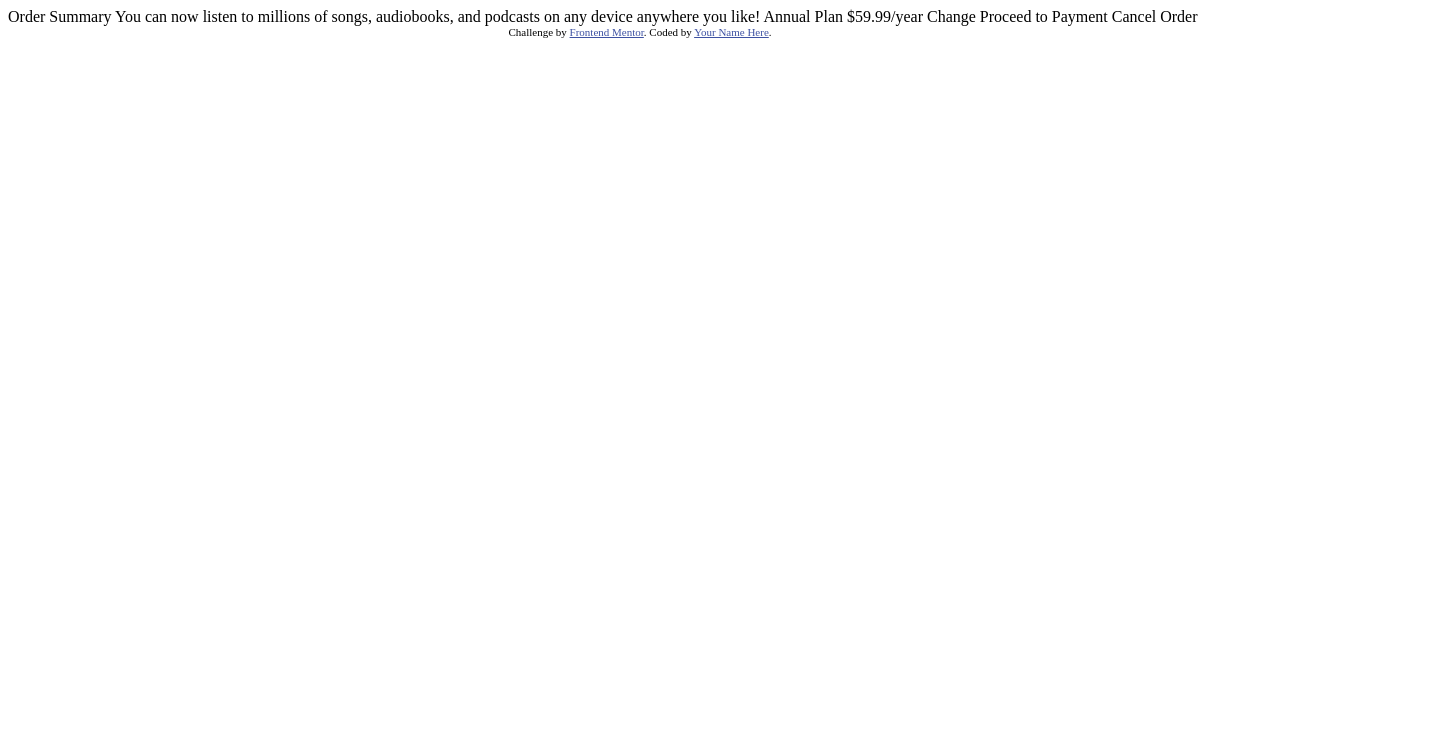
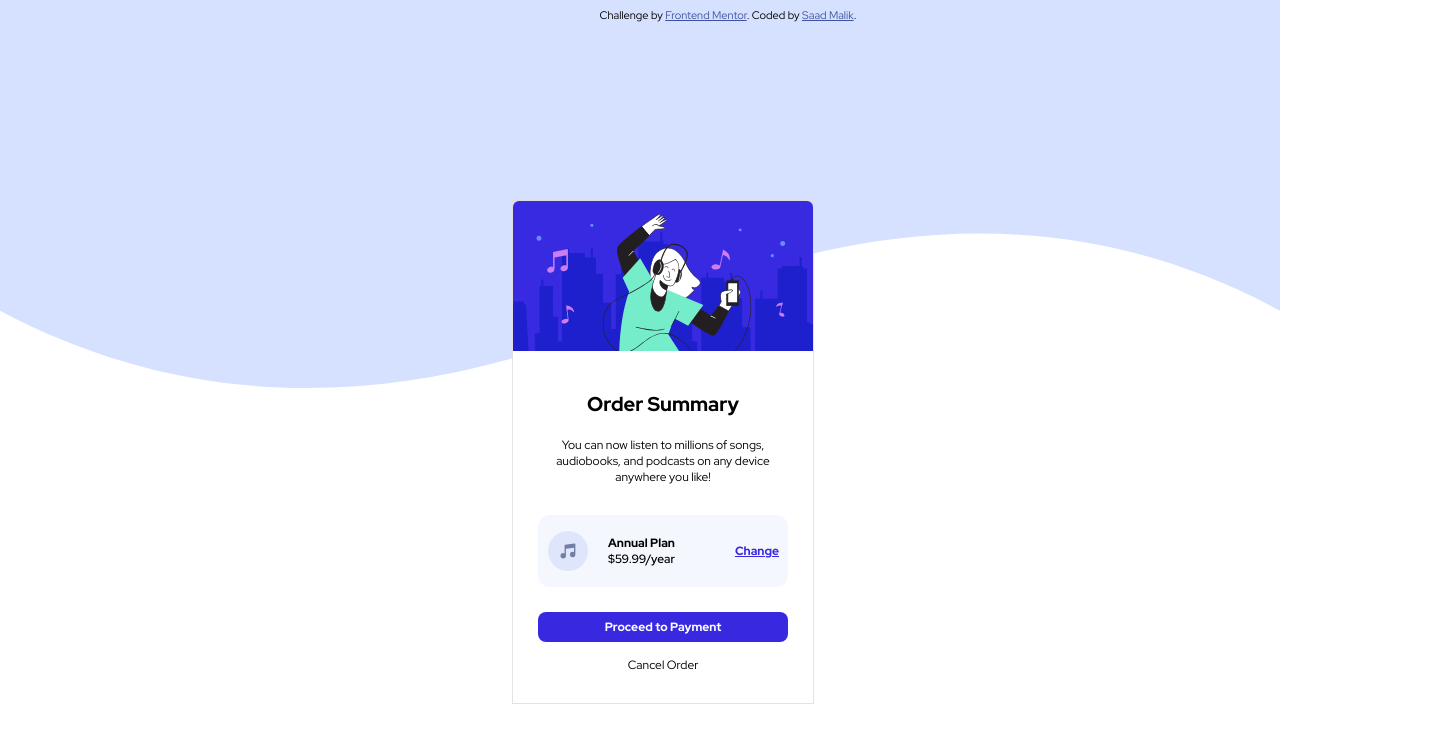
Before and after one commit to saadmalik200/Order-Summary-Component, a plain HTML site: page index.html in a window 1280 px wide. Shown: the whole page, 1448 px wide, since content can reach past the window. Drawn offline with Linux system fonts and the light colour scheme.

Commit message:
Created Order Summary Card

```diff
--- a/index.html
+++ b/index.html
@@ -1,37 +1,55 @@
 <!DOCTYPE html>
 <html lang="en">
   <head>
-  <meta charset="UTF-8">
-  <meta name="viewport" content="width=device-width, initial-scale=1.0"> <!-- displays site properly based on user's device -->
+    <meta charset="UTF-8" />
+    <meta name="viewport" content="width=device-width, initial-scale=1.0" />
+    <!-- displays site properly based on user's device -->
 
-  <link rel="icon" type="image/png" sizes="32x32" href="./images/favicon-32x32.png">
+    <link
+      rel="icon"
+      type="image/png"
+      sizes="32x32"
+      href="./images/favicon-32x32.png"
+    />
 
     <title>Frontend Mentor | Order summary card</title>
-
-  <!-- Feel free to remove these styles or customise in your own stylesheet 👍 -->
-  <style>
-    .attribution { font-size: 11px; text-align: center; }
-    .attribution a { color: hsl(228, 45%, 44%); }
-  </style>
+    <link rel="stylesheet" href="style.css" />
   </head>
   <body>
+    <section id="box">
+      <article class="backImg">
+        <!-- <img src="./images/illustration-hero.svg" alt="" /> -->
+        <p></p>
+      </article>
 
-  Order Summary
+      <article class="orderText">
+        <h1>Order Summary</h1>
+        <p>You can now listen to millions of songs,</p>
+        <p>audiobooks, and podcasts on any device</p>
+        <p>anywhere you like!</p>
 
-  You can now listen to millions of songs, audiobooks, and podcasts on any
-  device anywhere you like!
+        <div class="annualPlan">
+          <img src="./images/icon-music.svg" alt="" />
+          <h2>
+            Annual Plan
+            <p>$59.99/year</p>
+          </h2>
+          <p><a href="">Change</a></p>
+        </div>
 
-  Annual Plan
-  $59.99/year
+        <div class="payment">
+          <p>Proceed to Payment</p>
+        </div>
 
-  Change
-
-  Proceed to Payment
-  Cancel Order
+        <div class="cancel">Cancel Order</div>
+      </article>
+    </section>
 
     <div class="attribution">
-    Challenge by <a href="https://www.frontendmentor.io?ref=challenge" target="_blank">Frontend Mentor</a>.
-    Coded by <a href="#">Your Name Here</a>.
+      Challenge by
+      <a href="https://www.frontendmentor.io?ref=challenge" target="_blank"
+        >Frontend Mentor</a
+      >. Coded by <a href="#">Saad Malik</a>.
     </div>
   </body>
 </html>
--- /dev/null
+++ b/style.css
@@ -0,0 +1,145 @@
+* {
+box-sizing: border-box;
+}
+
+@font-face {
+    font-family: Red-Hat;
+    /* font-style: normal; */
+    src:local(''), url(./Red_Hat_Display/RedHatDisplay-VariableFont_wght.ttf);
+}
+
+.attribution {
+    font-size: 11px;
+    text-align: center;
+}
+
+.attribution a {
+    color: hsl(228, 45%, 44%);
+}
+
+body {
+    background-image: url(./images/pattern-background-desktop.svg);
+    background-repeat: no-repeat;
+    background-size: cover;
+    width: 1440px;
+    font-family:red-hat;
+}
+
+#box {
+    border: 0.05px rgba(228, 221, 221, 0.87) solid;
+    /* border-radius: 6px; */
+    display: flex;
+    flex-direction: column;
+    width: fit-content;
+    text-align: center;
+    position: absolute;
+    left: 40%;
+    top: 25%;
+
+
+
+}
+
+
+.backImg {
+    padding: 0%;
+    margin: 0;
+    background-image: url(./images/illustration-hero.svg);
+    background-size: cover;
+    height: 150px;
+    border-radius: 6px;
+    border-bottom-left-radius: 0%;
+    border-bottom-right-radius: 0%;
+}
+.orderText {
+    width: 300px;
+    background-color: rgb(255, 255, 255);
+        border-bottom-left-radius: 6px;
+        border-bottom-right-radius: 6px;
+}
+
+
+
+.orderText p {
+    margin: 0;
+    font-size: 12px;
+}
+
+h1 {
+    padding-top: 40px;
+    margin: 0%;
+    font-weight: bold;
+    margin-bottom: 20px;
+    font-size: 20px;
+
+}
+
+.annualPlan {
+    /* display: flex; */
+   display: flex;
+   margin-left: auto;
+   margin-right: auto;
+
+    width: 250px;
+    text-align: center;
+    background-color: hsl(225, 100%, 98%);
+  gap: 20px;
+  margin-left: auto;
+  margin-right: auto;
+    /* justify-content: space-evenly; */
+    padding: 10px;
+    border-radius: 12px;
+    margin-top: 30px;
+
+}
+.annualPlan h2 {
+    font-size: 12px;
+}
+
+.annualPlan h2 p {
+    font-weight: 500;
+    margin: 0%;
+}
+.annualPlan a {
+    color: hsl(245, 75%, 52%);
+    font-weight: 700;
+    font-size: 12px;
+    /* margin-right: 10px;
+     */
+     margin-left: 40px;
+}
+.annualPlan img {
+    width: 40px;
+    height: 40px;
+    margin-top: auto;
+    margin-bottom: auto;
+
+}
+
+.annualPlan p {
+    margin-top: auto;
+    margin-bottom: auto;
+}
+.payment {
+
+    background-color: hsl(245, 75%, 52%);
+    color: white;
+    width: 250px;
+    font-weight: 700;
+    border-radius: 8px;
+    margin-left: auto;
+    margin-right: auto;
+
+    margin-top: 25px;
+}
+
+.payment p {
+    padding: 7px;
+    font-size: 12px;
+}
+
+.cancel {
+    font-size: 12px;
+    margin-top: 15px;
+    margin-bottom: 30px;
+}
```
Also changed, not shown: Red_Hat_Display/OFL.txt (added), Red_Hat_Display/README.txt (added), Red_Hat_Display/RedHatDisplay-Italic-VariableFont_wght.ttf (added), Red_Hat_Display/RedHatDisplay-VariableFont_wght.ttf (added), Red_Hat_Display/static/RedHatDisplay-Black.ttf (added), Red_Hat_Display/static/RedHatDisplay-BlackItalic.ttf (added), Red_Hat_Display/static/RedHatDisplay-Bold.ttf (added), Red_Hat_Display/static/RedHatDisplay-BoldItalic.ttf (added), Red_Hat_Display/static/RedHatDisplay-ExtraBold.ttf (added), Red_Hat_Display/static/RedHatDisplay-ExtraBoldItalic.ttf (added), Red_Hat_Display/static/RedHatDisplay-Italic.ttf (added), Red_Hat_Display/static/RedHatDisplay-Light.ttf (added), Red_Hat_Display/static/RedHatDisplay-LightItalic.ttf (added), Red_Hat_Display/static/RedHatDisplay-Medium.ttf (added), 4 more files. Lines whose indentation alone changed are shown as unchanged.
